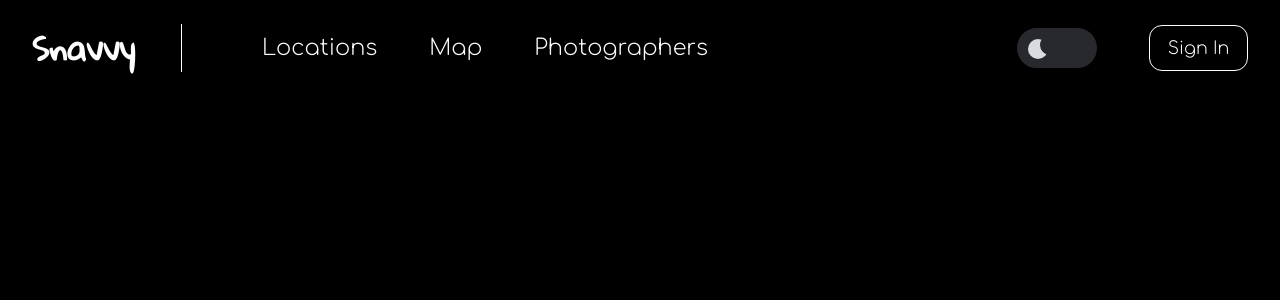
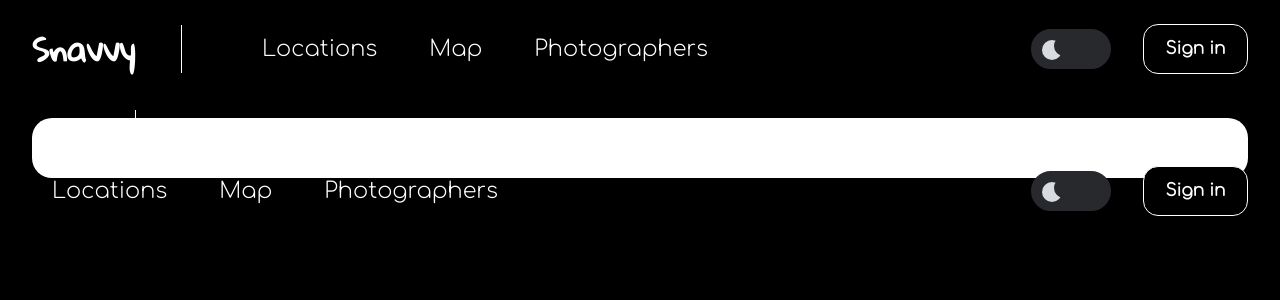
Before and after one commit to deltaonlyone/2V2K, a React (Create React App) app: page / in a window 1280 px wide. Shown: the top 300 px of the page. Built offline with nearby package versions, Linux system fonts and the light colour scheme.

Commit message:
navbar now is universal for any size of screen

```diff
--- a/src/App.js
+++ b/src/App.js
@@ -18,7 +18,7 @@ const App = () => {
 
             <NavbarExpanded></NavbarExpanded>
 
-            {/*<NavbarSecond></NavbarSecond>*/}
+            <NavbarSecond></NavbarSecond>
 
             {/*<div>*/}
             {/*    <UsersList/>*/}
--- a/src/NavbarExpanded.js
+++ b/src/NavbarExpanded.js
@@ -29,7 +29,7 @@ function NavbarExpanded(props) {
                         </label>
                     </div>
                     <div className="nav__cta">
-                        <a href="#" className="cta">Sign In</a>
+                        <button className="buttonNavbar">Sign in</button>
                     </div>
 
             </div>
--- a/src/NavbarSecond.css
+++ b/src/NavbarSecond.css
@@ -7,7 +7,7 @@ header {
 }
 header > nav > ul {
     display: flex;
-    justify-content: space-evenly;
+    justify-content: space-between;
     padding-top: 18px;
 }
 header > nav > ul > li > a {
--- a/src/NavbarSecond.js
+++ b/src/NavbarSecond.js
@@ -4,15 +4,26 @@ import './NavbarSecond.css';
 function NavbarSecond(props) {
     return (
         <header>
-            <nav>
-                <ul>
-                    <li><a href="/" className="nav__brand">Snavvy</a></li>
-                    <li><a href="#">About</a></li>
-                    <li><a href="#">Contact Us</a></li>
-                    <li><a href="#">Services</a></li>
-                    <li><a href="#">Other</a></li>
-                </ul>
-            </nav>
+            <a href="/" className="nav__brand">Snavvy</a>
+
+            <div className="nav__collapsable">
+
+                <a href="#" className="underline-hover">Locations</a>
+                <a href="#" className="underline-hover">Map</a>
+                <a href="#" className="underline-hover">Photographers</a>
+
+
+                <div className="toggle-switch">
+                    <label className="switch-label">
+                        <input type="checkbox" className="checkbox"></input>
+                        <span className="slider"></span>
+                    </label>
+                </div>
+                <div className="nav__cta">
+                    <button className="buttonNavbar">Sign in</button>
+                </div>
+
+            </div>
         </header>
     );
 }
--- a/src/NavbarTopCss.css
+++ b/src/NavbarTopCss.css
@@ -85,6 +85,7 @@ a {
 }
 
 
+
 /* Desktop mode styles */
 @media (min-width: 700px) {
     .nav {
@@ -127,9 +128,13 @@ a {
     }
 
 
+}
 
 
-}
+
+
+
+
 
 @media (min-width: 1000px) {
     .App {
@@ -302,3 +307,194 @@ a {
     transition-duration: .5s;
     transform: rotate(180deg);
 }
+
+
+
+
+
+
+
+
+
+.buttonNavbar {
+    height: 50px;
+    width: 105px;
+    padding: 0 20px;
+    border: unset;
+    border-radius: 15px;
+    color: white;
+    z-index: 1;
+    background: black;
+    position: relative;
+    font-weight: 1000;
+    font-size: 17px;
+    transition: all 250ms;
+    overflow: hidden;
+    border: 1px solid white;
+}
+
+.buttonNavbar::before {
+    content: "";
+    position: absolute;
+    top: 0;
+    left: 0;
+    height: 100%;
+    width: 0;
+    border-radius: 10px;
+    background-color: white;
+    z-index: -1;
+    transition: all 250ms
+}
+
+.buttonNavbar:hover {
+    color: black;
+    border: 1px solid white;
+}
+
+.buttonNavbar:hover::before {
+    width: 100%;
+}
+
+
+
+
+
+@media (max-width: 1010px) {
+
+    .nav__collapsable a{
+        margin-left:0;
+    }
+
+    a {
+        font-size: 1rem;
+    }
+
+    .nav__brand{
+        width:100px;
+        font-size: 1.4rem;
+        margin-right: 10px;
+    }
+
+    .buttonNavbar{
+        height: 40px;
+        width: 90px;
+        font-size: 12px;
+        border-radius:12px;
+    }
+
+
+
+
+    .toggle-switch {
+        width: 60px;
+        height: 30px;
+    }
+
+    .switch-label {
+        height: 30px;
+        border-radius: 20px;
+        border: 3px solid var(--dark);
+    }
+
+    .slider {
+        border-radius: 20px;
+    }
+
+    .slider::before {
+        top: 5px;
+        left: 6px;
+        width: 15px;
+        height: 15px;
+        border-radius: 50%;
+        -webkit-box-shadow: inset 9px -3px 0px 0px var(--light);
+        box-shadow: inset 9px -3px 0px 0px var(--light);
+    }
+
+    .checkbox:checked ~ .slider::before {
+        -webkit-transform: translateX(30px);
+        -ms-transform: translateX(30px);
+        transform: translateX(30px);
+    }
+}
+
+@media (max-width: 700px) {
+    a {
+        font-size: 1.4rem;
+    }
+
+    .nav__brand {
+        width: 150px;
+        font-size: 2rem;
+        margin-right: 60px;
+    }
+
+    .buttonNavbar {
+        height: 50px;
+        width: 105px;
+        border-radius: 15px;
+        font-size: 17px;
+    }
+
+
+    .toggle-switch {
+        position: relative;
+        width: 80px;
+        height: 40px;
+        --light: #d8dbe0;
+        --dark: #28292c;
+        --link: rgb(27, 129, 112);
+        --link-hover: rgb(24, 94, 82);
+    }
+
+    .switch-label {
+        position: absolute;
+        width: 100%;
+        height: 40px;
+        background-color: var(--dark);
+        border-radius: 25px;
+        cursor: pointer;
+        border: 3px solid var(--dark);
+    }
+
+    .checkbox {
+        position: absolute;
+        display: none;
+    }
+
+    .slider {
+        position: absolute;
+        width: 100%;
+        height: 100%;
+        border-radius: 25px;
+        -webkit-transition: 0.3s;
+        transition: 0.3s;
+    }
+
+    .checkbox:checked ~ .slider {
+        background-color: var(--light);
+    }
+
+    .slider::before {
+        content: "";
+        position: absolute;
+        top: 8px;
+        left: 8px;
+        width: 20px;
+        height: 20px;
+        border-radius: 50%;
+        -webkit-box-shadow: inset 12px -4px 0px 0px var(--light);
+        box-shadow: inset 12px -4px 0px 0px var(--light);
+        background-color: var(--dark);
+        -webkit-transition: 0.3s;
+        transition: 0.3s;
+    }
+
+    .checkbox:checked ~ .slider::before {
+        -webkit-transform: translateX(40px);
+        -ms-transform: translateX(40px);
+        transform: translateX(40px);
+        background-color: var(--dark);
+        -webkit-box-shadow: none;
+        box-shadow: none;
+    }
+}
```
